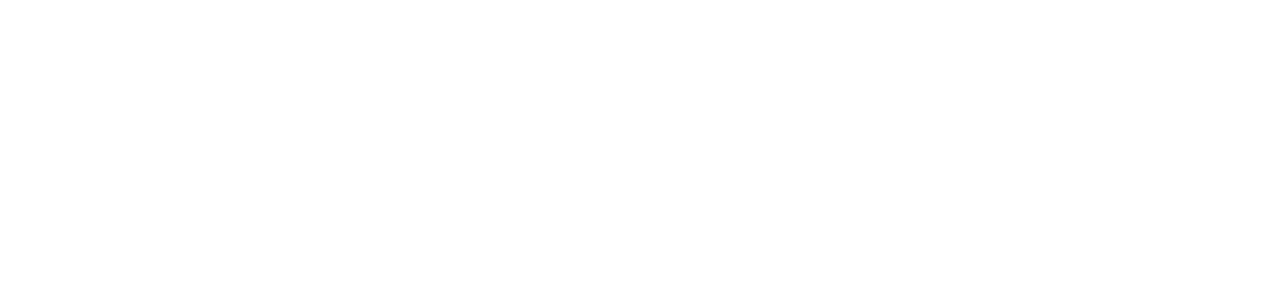
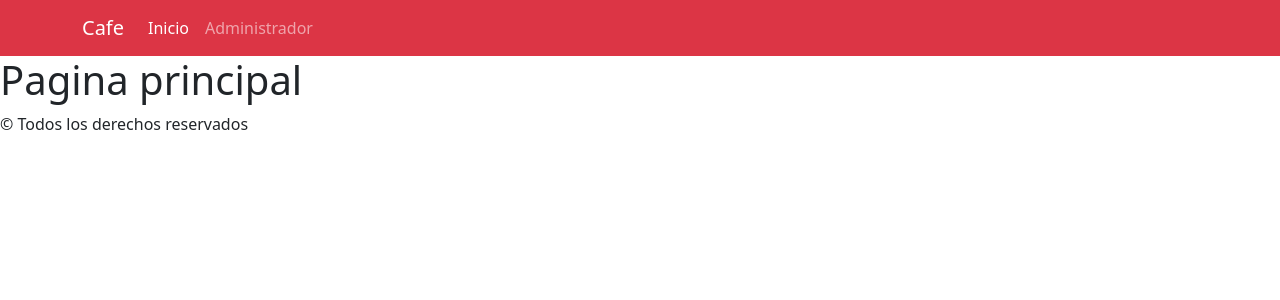
Before and after one commit to javieruncos/cafeFrontend-comision8i, a React (Create React App) app: page / in a window 1280 px wide. Shown: the top 300 px of the page. Built offline with nearby package versions, Linux system fonts and the light colour scheme.

Commit message:
agreamos las rutas con BrowserRouter

```diff
--- a/src/App.js
+++ b/src/App.js
@@ -1,9 +1,24 @@
-
+import {BrowserRouter , Routes, Route} from 'react-router-dom'
+import Footer from './components/common/Footer';
+import Menu from './components/common/Menu';
+import Administrador from './components/views/Administrador';
+import Error404 from './components/views/Error404';
+import Inicio from './components/views/Inicio';
+import 'bootstrap/dist/css/bootstrap.min.css'
 
 function App() {
   return (
     <div className="App">
-
+     <BrowserRouter>
+       <Menu></Menu>
+       <Routes>
+        {/*las rutas son siempre nombre de dominio + path */}
+        <Route exact path='/' element={<Inicio></Inicio>}></Route>
+        <Route exact path='/administrador' element={<Administrador/>}></Route>
+        <Route exact path='*' element={<Error404/>}></Route>
+       </Routes>
+       <Footer></Footer>
+     </BrowserRouter>
     </div>
   );
 }
--- /dev/null
+++ b/src/components/common/Footer.jsx
@@ -0,0 +1,11 @@
+
+
+const Footer = () => {
+    return (
+        <footer>
+            <p>&copy; Todos los derechos reservados</p>
+        </footer>
+    );
+};
+
+export default Footer;
--- /dev/null
+++ b/src/components/common/Menu.jsx
@@ -0,0 +1,25 @@
+import { Navbar,Container,Nav } from "react-bootstrap";
+import { Link,NavLink } from "react-router-dom";
+
+const Menu = () => {
+  return (
+    <div>
+      <Navbar bg="danger" variant="dark" expand="lg">
+        <Container>
+          <Navbar.Brand as={Link} to='/'>Cafe</Navbar.Brand>
+          <Navbar.Toggle aria-controls="basic-navbar-nav" />
+          <Navbar.Collapse id="basic-navbar-nav">
+            <Nav className="me-auto">
+              {/* <Nav.Link href="#home">Home</Nav.Link>
+              <Nav.Link href="#link">Link</Nav.Link> */}
+              <NavLink to='/' className={'nav-item nav-link'}>Inicio</NavLink>
+              <NavLink to='administrador' className={'nav-item nav-link'}>Administrador</NavLink>
+            </Nav>
+          </Navbar.Collapse>
+        </Container>
+      </Navbar>
+    </div>
+  );
+};
+
+export default Menu;
--- /dev/null
+++ b/src/components/views/Administrador.jsx
@@ -0,0 +1,11 @@
+
+
+const Administrador = () => {
+    return (
+        <div>
+            <h1>Pagina de administrador</h1>
+        </div>
+    );
+};
+
+export default Administrador;
--- /dev/null
+++ b/src/components/views/Error404.jsx
@@ -0,0 +1,11 @@
+
+
+const Error404 = () => {
+    return (
+        <div>
+            <h1>Error 404</h1>
+        </div>
+    );
+};
+
+export default Error404;
--- /dev/null
+++ b/src/components/views/Inicio.jsx
@@ -0,0 +1,11 @@
+import React from 'react';
+
+const Inicio = () => {
+    return (
+        <div>
+            <h1>Pagina principal</h1>
+        </div>
+    );
+};
+
+export default Inicio;
```
